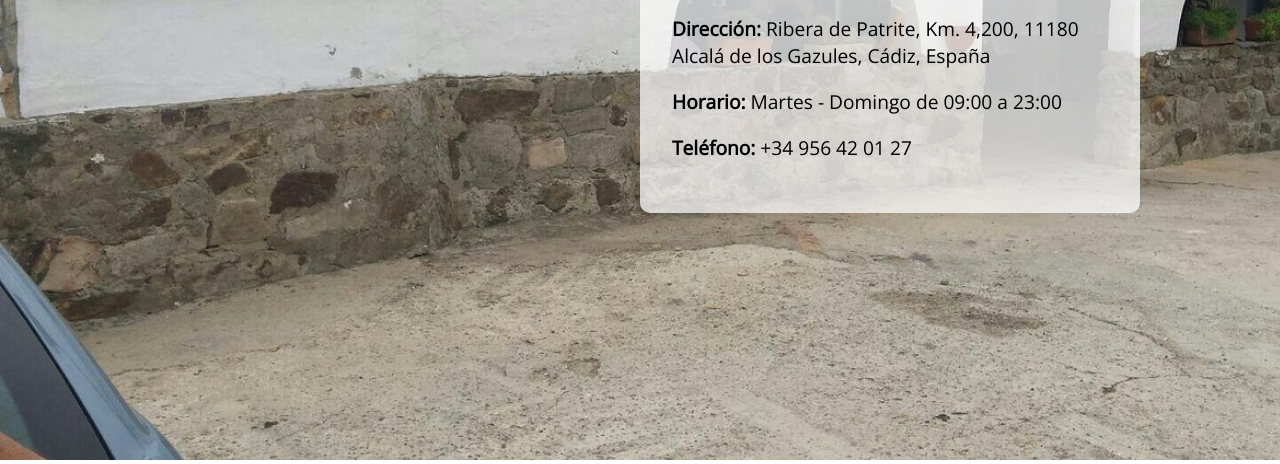
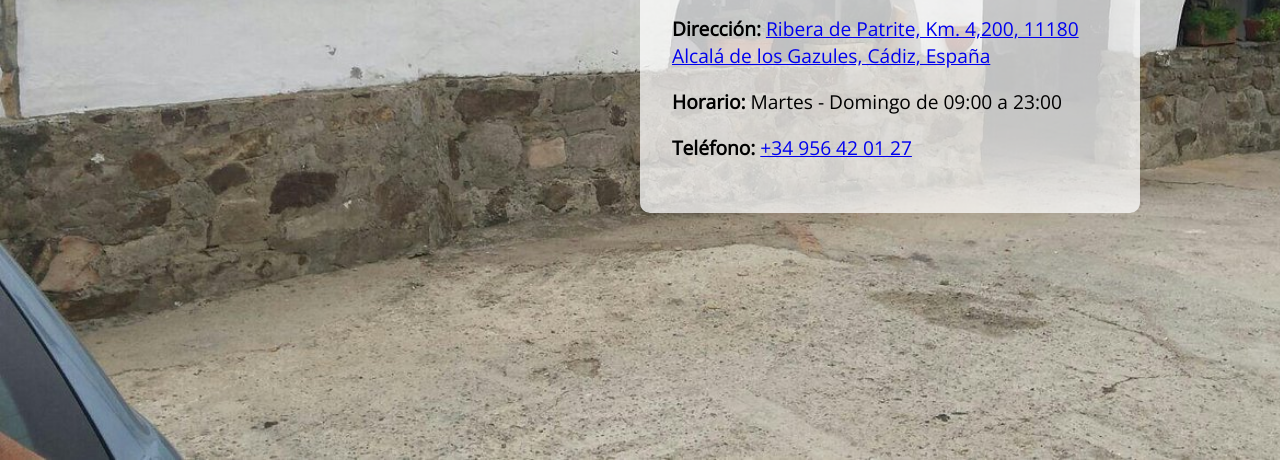
Before and after one commit to isabelmansillar/ventapatrite, a plain HTML site: page web/index.html in a window 1280 px wide. Shown: the part 340-804 px from the top of the page. Drawn offline with nearby package versions, Linux system fonts and the light colour scheme; a web font is replaced by a local one.

Commit message:
Added tel and address links

```diff
--- a/web/index.html
+++ b/web/index.html
@@ -33,9 +33,9 @@
 <!--    <section id="comida"><h2>Comida</h2></section>-->
     <section id="contacto">
         <h2>Contacto</h2>
-        <p><b>Dirección:</b> Ribera de Patrite, Km. 4,200, 11180 Alcalá de los Gazules, Cádiz, España</p>
+        <p><b>Dirección:</b> <a href="https://www.google.com/maps/dir/?api=1&destination=Venta+Patrite&destination_place_id=ChIJnbiheBf-DA0R8juGF0QXf5M&travelmode=driving">Ribera de Patrite, Km. 4,200, 11180 Alcalá de los Gazules, Cádiz, España</a></p>
         <p><b>Horario:</b> Martes - Domingo de 09:00 a 23:00</p>
-        <p><b>Teléfono:</b> +34 956 42 01 27</p>
+        <p><b>Teléfono:</b> <a href="tel:+34956420127">+34 956 42 01 27</a></p>
     </section>
 </article>
 <!--<footer>-->
```
